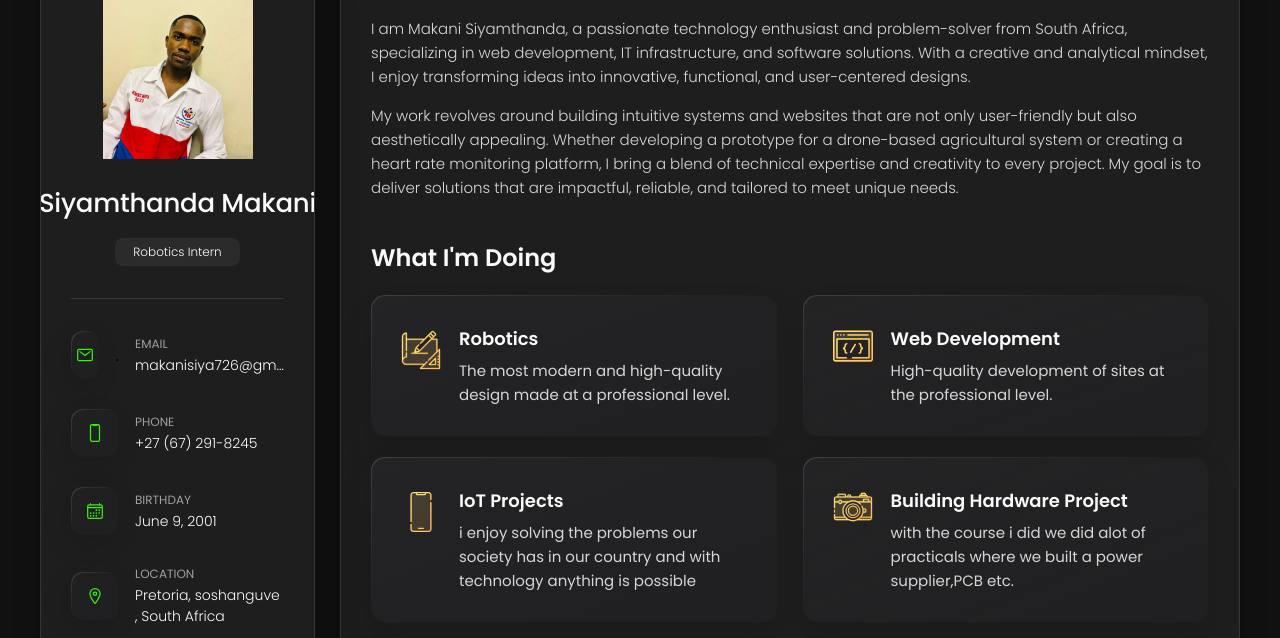
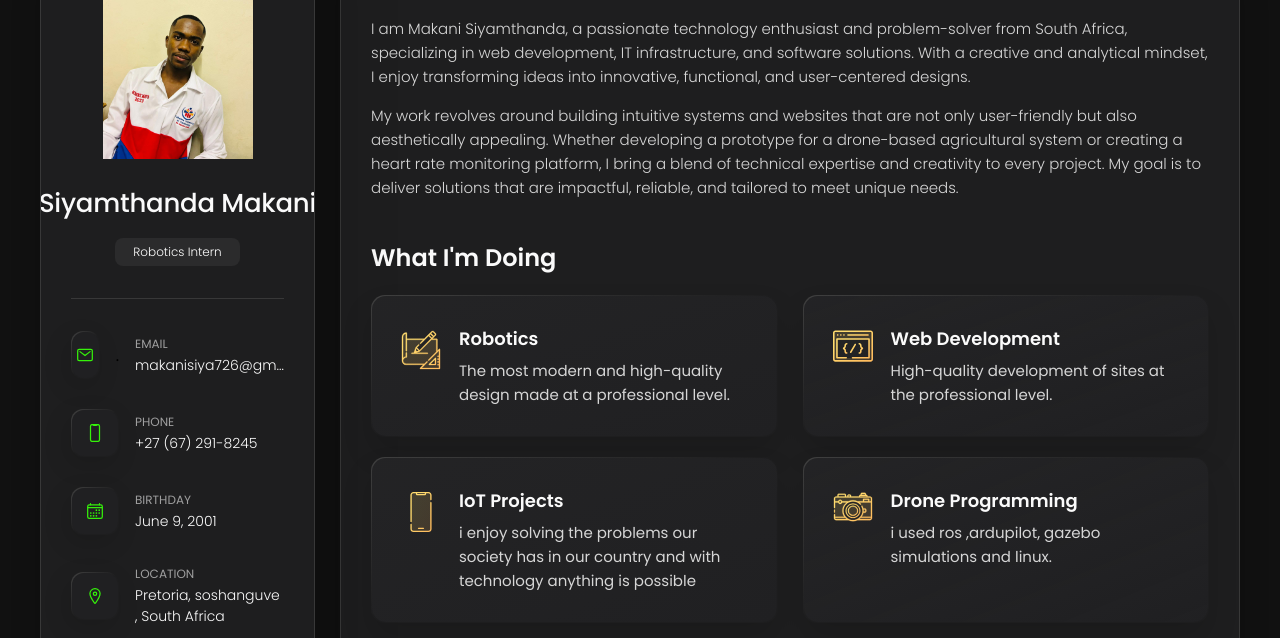
Before and after one commit to MakaniS/my_portfolio, a plain HTML site: page index.html in a window 1280 px wide. Shown: the part 162-800 px from the top of the page. Drawn offline with nearby package versions, Linux system fonts and the light colour scheme.

Commit message:
Updated portfolio content

```diff
--- a/index.html
+++ b/index.html
@@ -285,10 +285,10 @@
               </div>
 
               <div class="service-content-box">
-                <h4 class="h4 service-item-title">building hardware project</h4>
+                <h4 class="h4 service-item-title">Drone programming </h4>
 
                 <p class="service-item-text">
-                  with the course i did we did alot of practicals where we built a power supplier,PCB etc.
+                  i used ros ,ardupilot, gazebo simulations and linux.
                 </p>
               </div>
 
```
